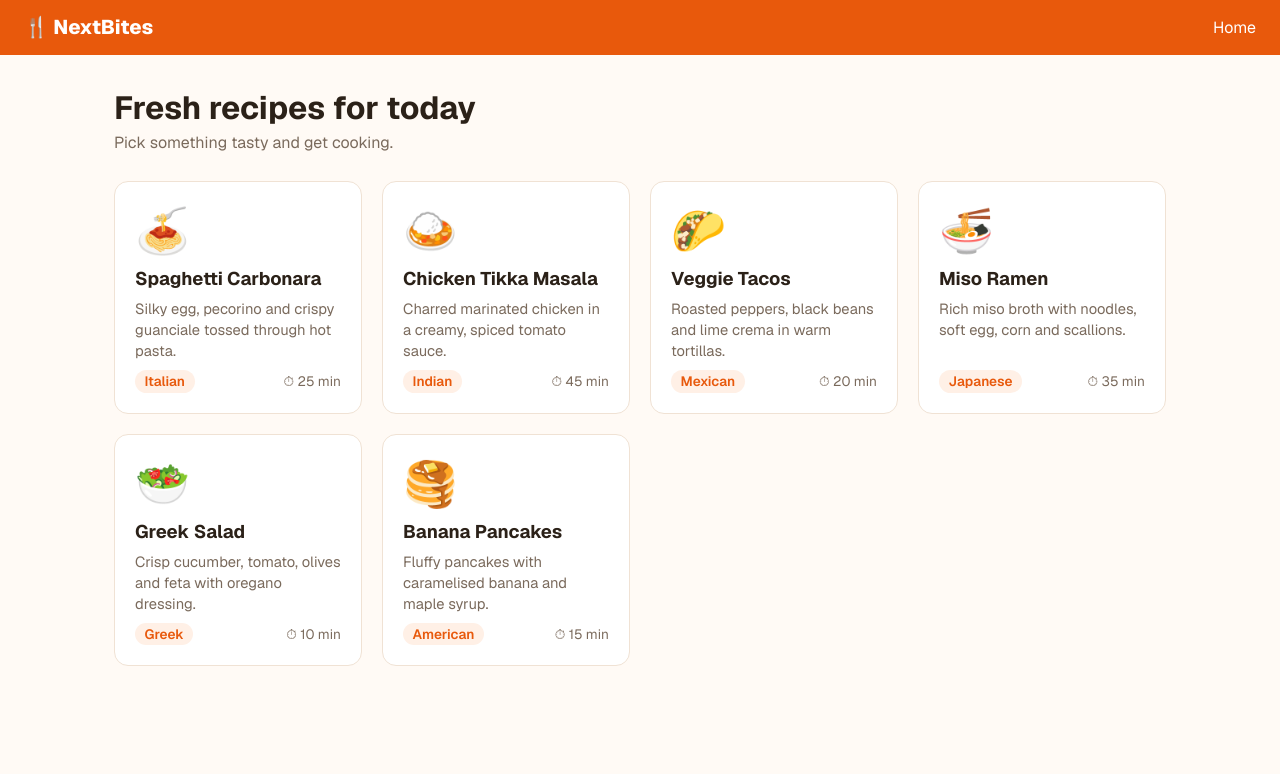
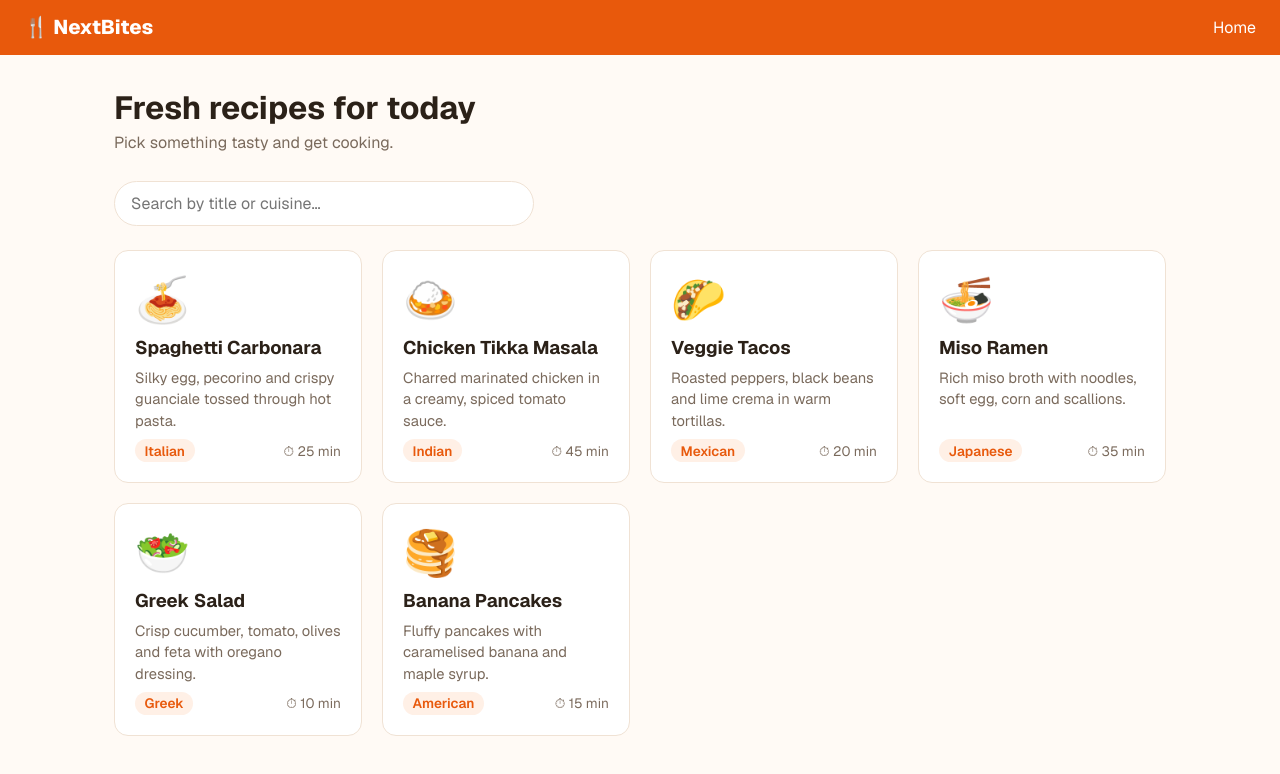
Before and after one commit to saksham-2x7/nextbites, a Next.js app: page / in a window 1280 px wide. Shown: the top 774 px of the page. Built offline with nearby package versions, Linux system fonts and the light colour scheme.

Commit message:
Add client-side searchable RecipeGrid with empty state

```diff
--- /dev/null
+++ b/app/components/RecipeGrid.module.css
@@ -0,0 +1,28 @@
+.search {
+  width: 100%;
+  max-width: 420px;
+  margin-bottom: 1.5rem;
+  padding: 0.7rem 1rem;
+  font: inherit;
+  color: var(--fg);
+  background: var(--card);
+  border: 1px solid var(--border);
+  border-radius: 999px;
+}
+
+.search:focus {
+  outline: 2px solid var(--accent);
+  outline-offset: 1px;
+}
+
+.grid {
+  display: grid;
+  grid-template-columns: repeat(auto-fill, minmax(230px, 1fr));
+  gap: 1.25rem;
+}
+
+.empty {
+  padding: 2rem 0;
+  color: var(--muted);
+  text-align: center;
+}
--- /dev/null
+++ b/app/components/RecipeGrid.tsx
@@ -0,0 +1,41 @@
+"use client";
+
+import { useState } from "react";
+import type { Recipe } from "../data/recipes";
+import RecipeCard from "./RecipeCard";
+import styles from "./RecipeGrid.module.css";
+
+export default function RecipeGrid({ recipes }: { recipes: Recipe[] }) {
+  const [query, setQuery] = useState("");
+
+  const q = query.trim().toLowerCase();
+  const matches = recipes.filter(
+    (recipe) =>
+      recipe.title.toLowerCase().includes(q) ||
+      recipe.cuisine.toLowerCase().includes(q),
+  );
+
+  return (
+    <>
+      <input
+        type="search"
+        className={styles.search}
+        placeholder="Search by title or cuisine…"
+        aria-label="Search recipes"
+        value={query}
+        onChange={(e) => setQuery(e.target.value)}
+      />
+      {matches.length === 0 ? (
+        <p className={styles.empty}>
+          No recipes match &ldquo;{query.trim()}&rdquo;. Try another word!
+        </p>
+      ) : (
+        <section className={styles.grid}>
+          {matches.map((recipe) => (
+            <RecipeCard key={recipe.id} recipe={recipe} />
+          ))}
+        </section>
+      )}
+    </>
+  );
+}
--- a/app/page.module.css
+++ b/app/page.module.css
@@ -13,9 +13,3 @@
   margin: 0 0 1.75rem;
   color: var(--muted);
 }
-
-.grid {
-  display: grid;
-  grid-template-columns: repeat(auto-fill, minmax(230px, 1fr));
-  gap: 1.25rem;
-}
--- a/app/page.tsx
+++ b/app/page.tsx
@@ -1,4 +1,4 @@
-import RecipeCard from "./components/RecipeCard";
+import RecipeGrid from "./components/RecipeGrid";
 import { recipes } from "./data/recipes";
 import styles from "./page.module.css";
 
@@ -7,11 +7,7 @@ export default function Home() {
     <main className={styles.main}>
       <h1 className={styles.heading}>Fresh recipes for today</h1>
       <p className={styles.sub}>Pick something tasty and get cooking.</p>
-      <section className={styles.grid}>
-        {recipes.map((recipe) => (
-          <RecipeCard key={recipe.id} recipe={recipe} />
-        ))}
-      </section>
+      <RecipeGrid recipes={recipes} />
     </main>
   );
 }
```
